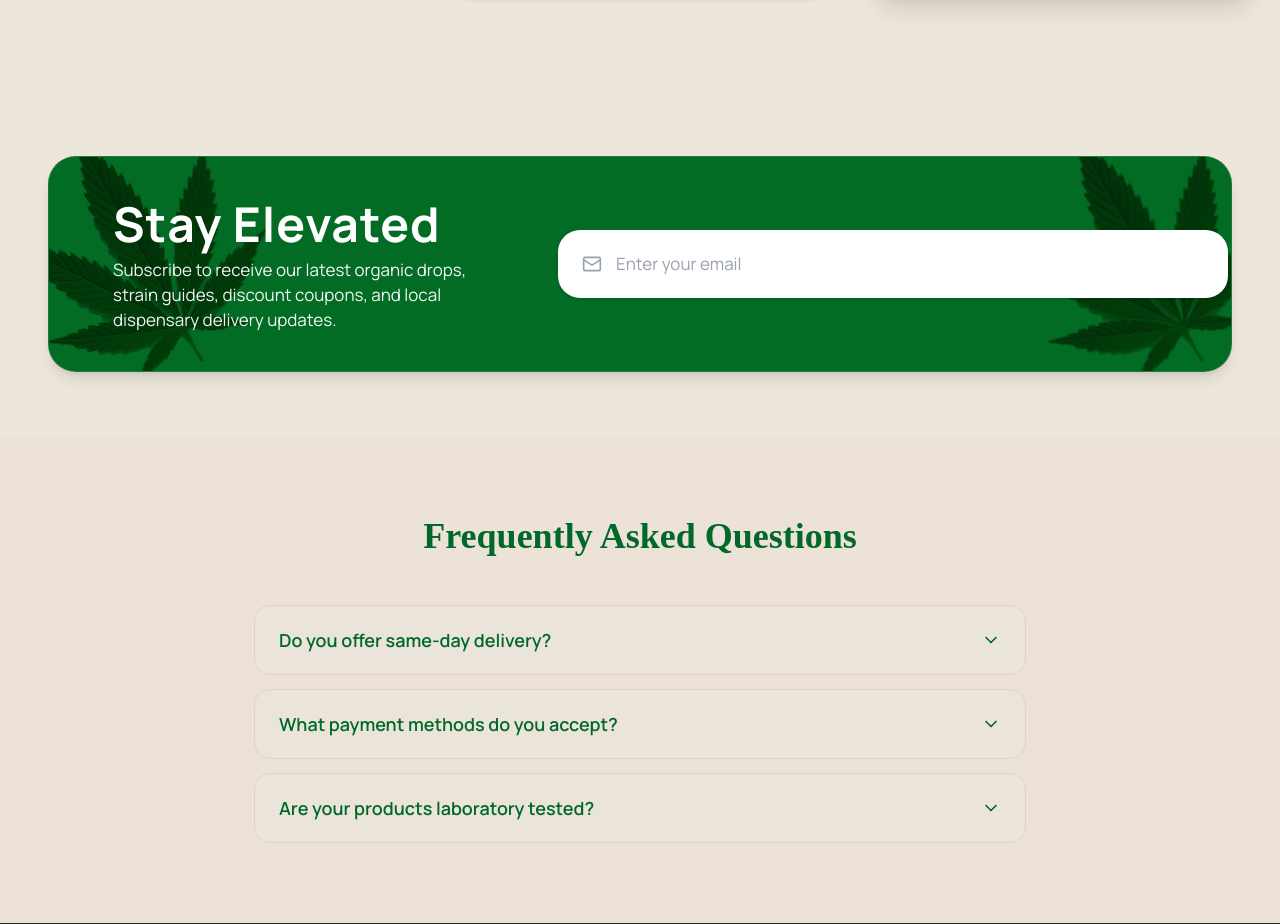
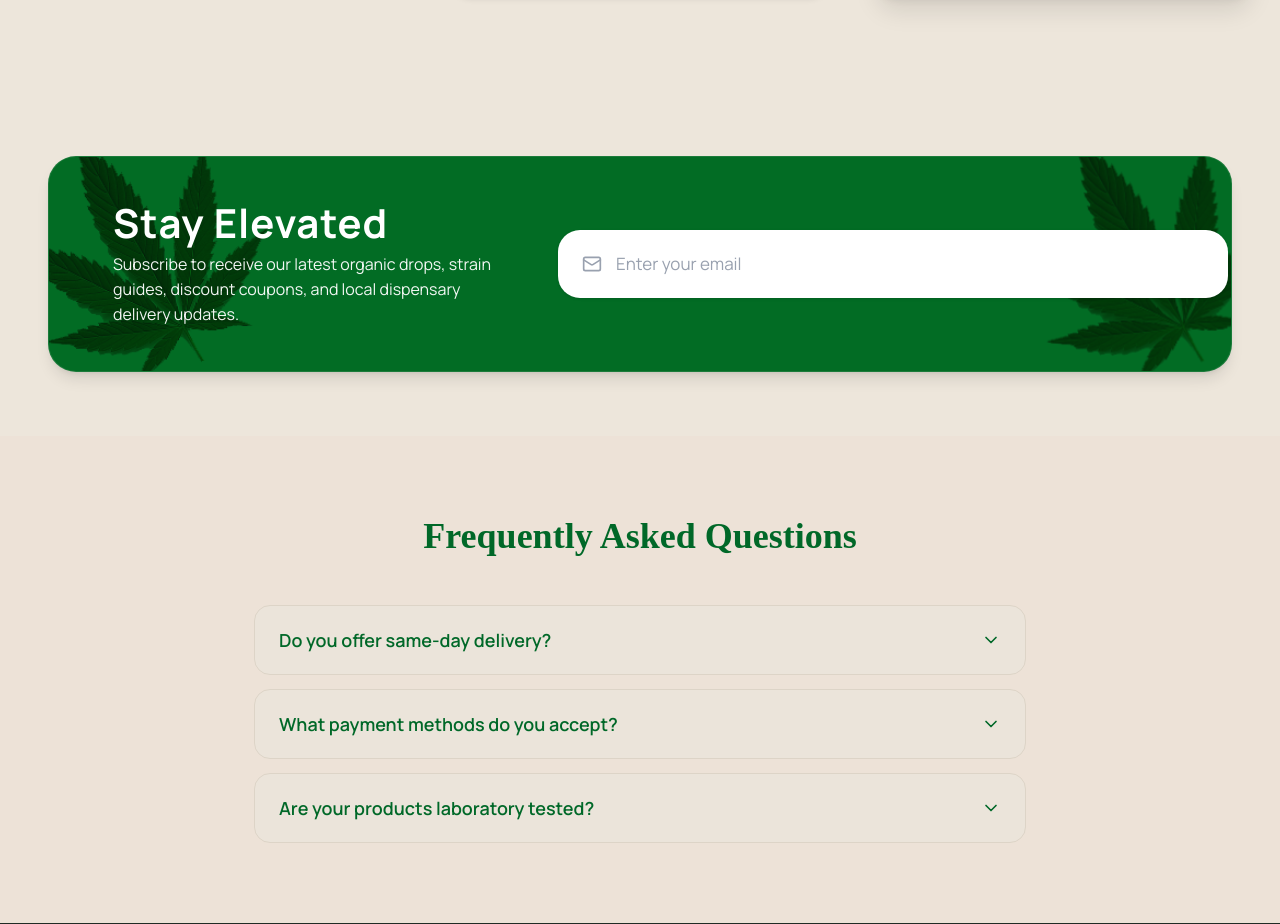
Before and after one commit to autobytesolutionfreepik-coder/Total-Herbal-Frontend, a Next.js app: page / in a window 1280 px wide. Shown: the part 7460-8384 px from the top of the page. Built offline with nearby package versions, Linux system fonts and the light colour scheme; no server answers.

Commit message:
Set the Content font size

```diff
--- a/src/app/(storefront)/page.tsx
+++ b/src/app/(storefront)/page.tsx
@@ -1216,25 +1216,25 @@ export default function HomePage() {
             <Image
               src="/images/cta-left.png"
               alt=""
-              width={264}
-              height={292}
+              width={244}
+              height={272}
               className="absolute -left-[42px] -top-[30px] w-[220px] sm:w-[264px] h-auto object-contain pointer-events-none select-none mix-blend-multiply opacity-80 z-0"
             />
             <Image
               src="/images/Cta-right.png"
               alt=""
-              width={264}
-              height={292}
+              width={244}
+              height={272}
               className="absolute -right-[40px] -top-[30px] w-[220px] sm:w-[264px] h-auto object-contain pointer-events-none select-none mix-blend-multiply opacity-80 z-0"
             />
 
             {/* Inner Content Stack - Figma Spec: 1396px width */}
             <div className="relative z-10 w-full max-w-[1396px] mx-auto flex flex-col lg:flex-row items-center justify-between gap-6 lg:gap-10 xl:gap-[60px]">
               {/* Left Content Block */}
-              <div className="text-left text-white flex flex-col gap-1.5 max-w-[420px] shrink-0">
+              <div className="text-left text-white flex flex-col gap-1.5 max-w-[400px] shrink-0">
                 {/* Heading: Manrope 700, 48px, leading 60px, tracking 0.96px */}
                 <h2
-                  className="text-3xl sm:text-4xl lg:text-[48px] font-bold text-white leading-tight lg:leading-[60px] tracking-[0.96px] font-sans"
+                  className="text-3xl sm:text-4xl lg:text-[40px] font-bold text-white leading-tight lg:leading-[60px] tracking-[0.96px] font-sans"
                   style={{ fontFamily: "Manrope, sans-serif", color: "#ffffff" }}
                 >
                   Stay Elevated
@@ -1242,7 +1242,7 @@ export default function HomePage() {
 
                 {/* Content: Manrope 400, 17px, leading 25px */}
                 <p
-                  className="text-sm sm:text-base lg:text-[17px] text-white/95 leading-relaxed lg:leading-[25px] font-normal max-w-[385px] font-sans"
+                  className="text-sm sm:text-base lg:text-[16px] text-white/95 leading-relaxed lg:leading-[25px] font-normal max-w-[385px] font-sans"
                   style={{ fontFamily: "Manrope, sans-serif" }}
                 >
                   Subscribe to receive our latest organic drops, strain guides, discount coupons, and local dispensary delivery updates.
```
